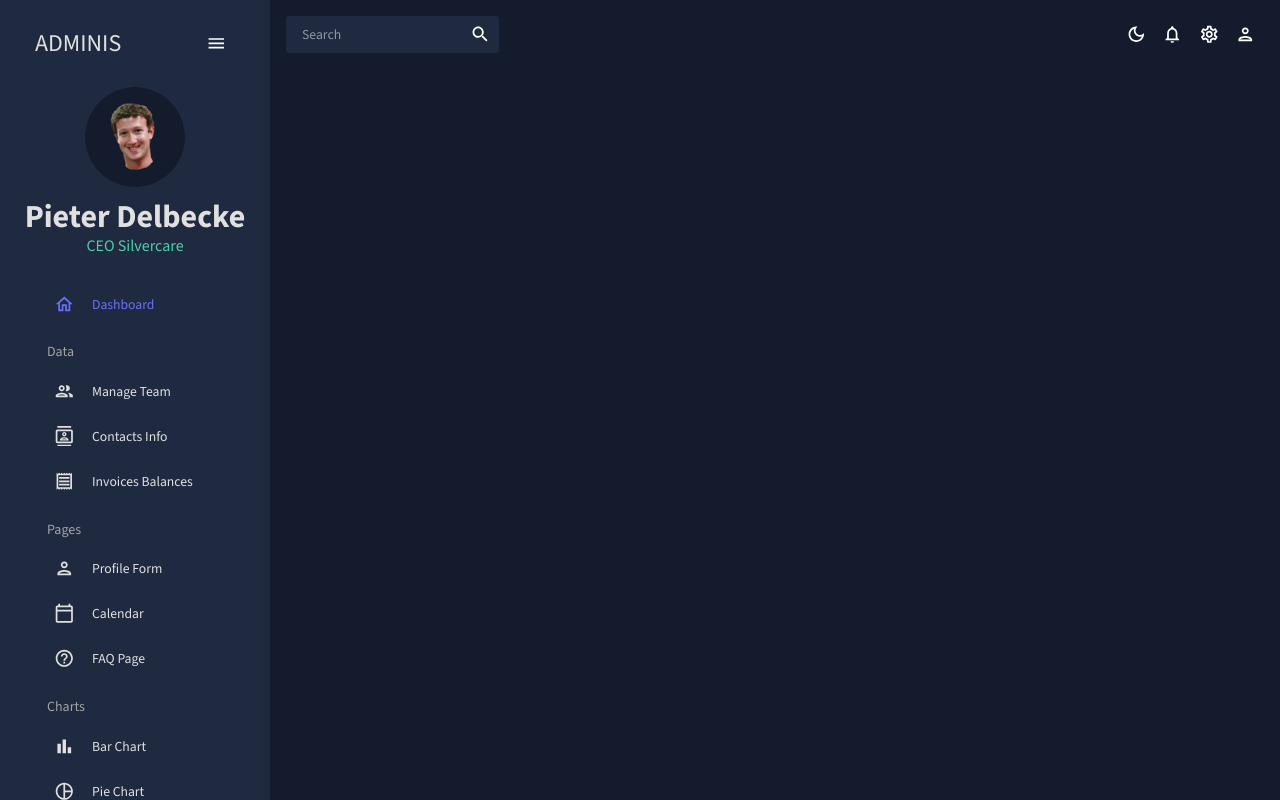
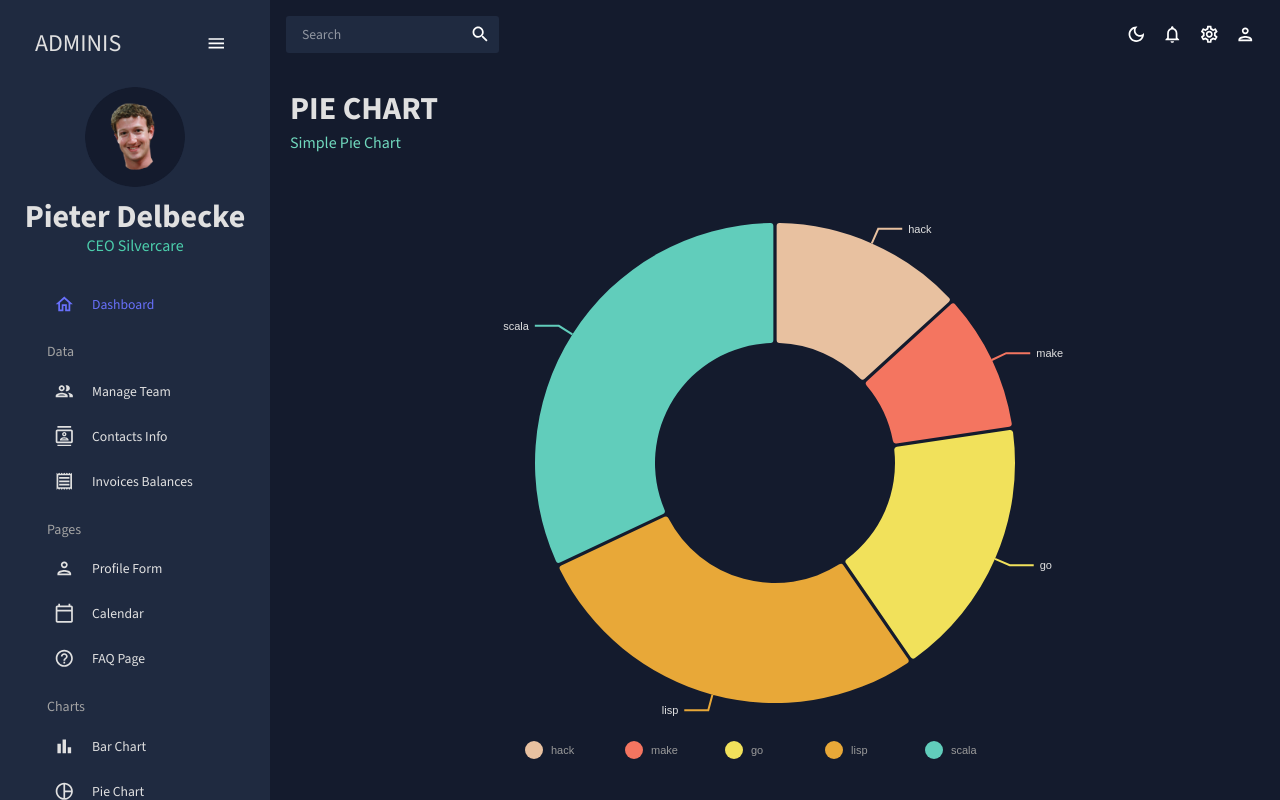
Before and after one commit to PieterJanDelbecke/react-dashboard-v2, a React (Create React App) app: page /pie in a window 1280 px wide. Built offline with nearby package versions, Linux system fonts and the light colour scheme.

Commit message:
pie scene

```diff
--- a/src/App.js
+++ b/src/App.js
@@ -11,8 +11,8 @@
 import Calendar from "./scenes/calendar";
 import FAQ from "./scenes/faq";
 import Bar from "./scenes/bar";
+import Pie from "./scenes/pie";
 // import Line from "./scenes/line";
-// import Pie from "./scenes/pie";
 // import Geography from "./scenes/geography";
 
 function App() {
@@ -35,7 +35,7 @@
 							<Route path="/calendar" element={<Calendar />} />
 							<Route path="/faq" element={<FAQ />} />
 							<Route path="/bar" element={<Bar />} />
-							{/* <Route path="/pie" element={<Pie />} /> */}
+							<Route path="/pie" element={<Pie />} />
 							{/* <Route path="/line" element={<Line />} /> */}
 							{/* <Route path="/pie" element={<Pie />} /> */}
 							{/* <Route path="/geography" element={<Geography />} /> */}
--- /dev/null
+++ b/src/scenes/pie/index.jsx
@@ -0,0 +1,16 @@
+import { Box } from "@mui/material";
+import Header from "../../components/Header";
+import PieChart from "../../components/PieChart";
+
+const Pie = () => {
+	return (
+		<Box m="20px">
+			<Header title="PIE CHART" subtitle="Simple Pie Chart" />
+			<Box height="75vh">
+				<PieChart />
+			</Box>
+		</Box>
+	);
+};
+
+export default Pie;
```
